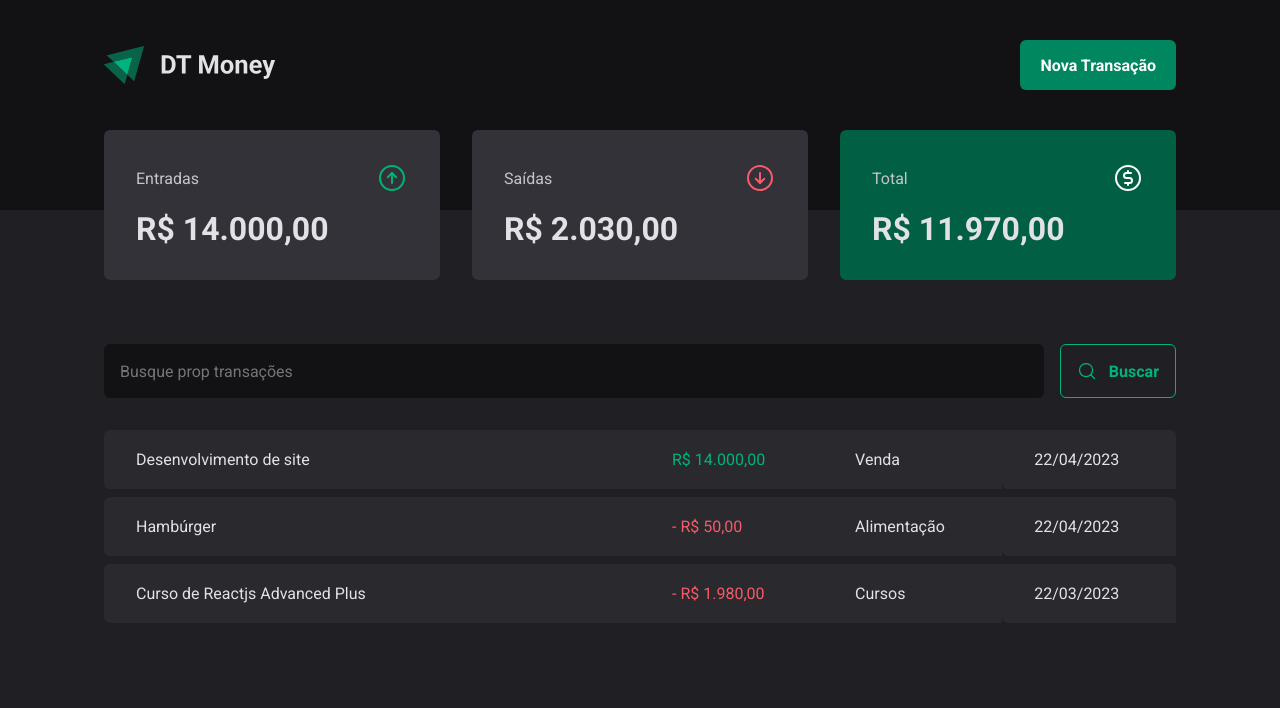
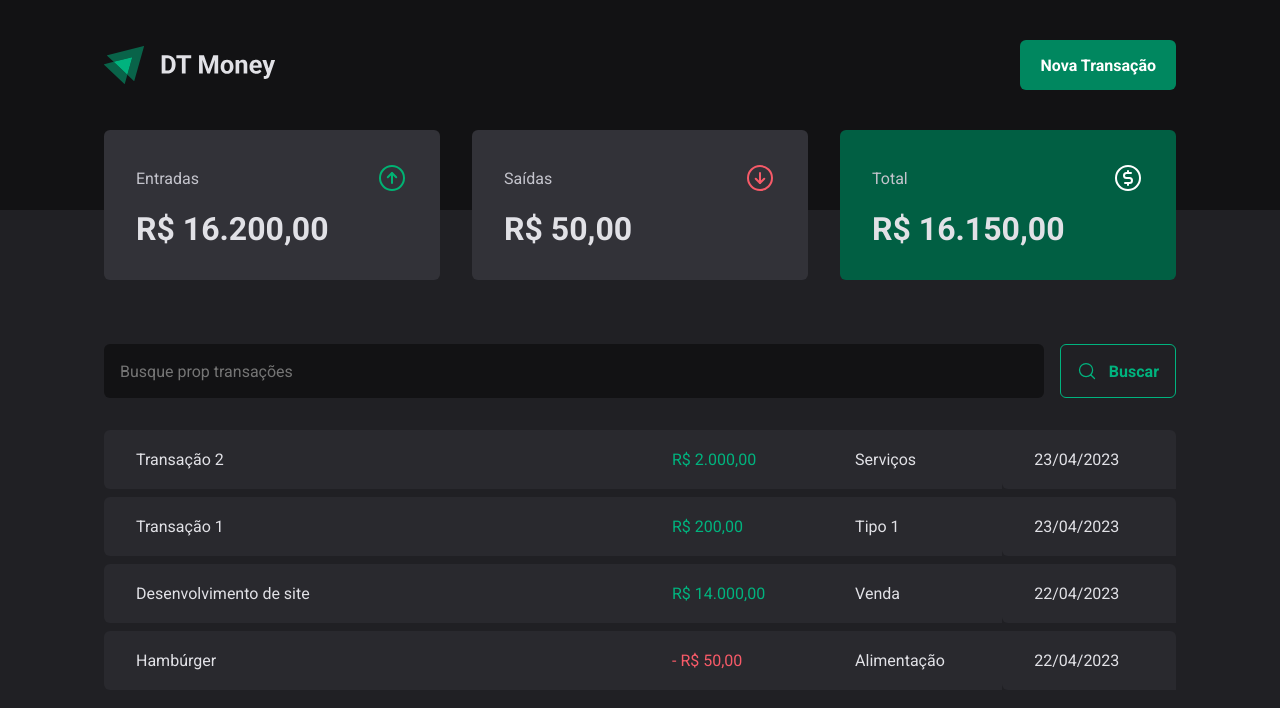
Before and after one commit to AlanJhonatan/ignite-reactjs-dtmoney, a React (Vite) app: page / in a window 1280 px wide. Shown: the top 708 px of the page. Built offline with nearby package versions, Linux system fonts and the light colour scheme; data requests are answered from the project's data file.

Commit message:
styles: linted all files

```diff
--- a/package.json
+++ b/package.json
@@ -7,7 +7,8 @@
     "dev": "vite",
     "build": "tsc && vite build",
     "preview": "vite preview",
-    "server:dev": "json-server server.json -p 3333 -d 500 -w"
+    "server:dev": "json-server server.json -p 3333 -d 500 -w",
+    "lint:fix": "eslint src --ext .tsx,.ts --fix"
   },
   "dependencies": {
     "@hookform/resolvers": "^3.1.0",
--- a/server.json
+++ b/server.json
@@ -17,12 +17,20 @@
       "createdAt": "2023-04-22T18:18:06.361Z"
     },
     {
-      "id": 3,
-      "description": "Curso de Reactjs Advanced Plus",
-      "type": "outcome",
-      "category": "Cursos",
-      "price": 1980,
-      "createdAt": "2023-03-22T18:18:06.361Z"
+      "description": "Transação 1",
+      "price": 200,
+      "category": "Tipo 1",
+      "type": "income",
+      "createdAt": "2023-04-23T00:09:13.390Z",
+      "id": 3
+    },
+    {
+      "description": "Transação 2",
+      "price": 2000,
+      "category": "Serviços",
+      "type": "income",
+      "createdAt": "2023-04-23T00:20:44.777Z",
+      "id": 4
     }
   ]
 }
--- a/src/main.tsx
+++ b/src/main.tsx
@@ -1,6 +1,6 @@
 import React from 'react'
 import ReactDOM from 'react-dom/client'
-import {App} from './App'
+import { App } from './App'
 
 ReactDOM.createRoot(document.getElementById('root') as HTMLElement).render(
   <React.StrictMode>
```
Also changed, not shown: src/@types/style.d.ts (line endings or trailing spaces), src/styles/themes/default.ts (line endings or trailing spaces).
